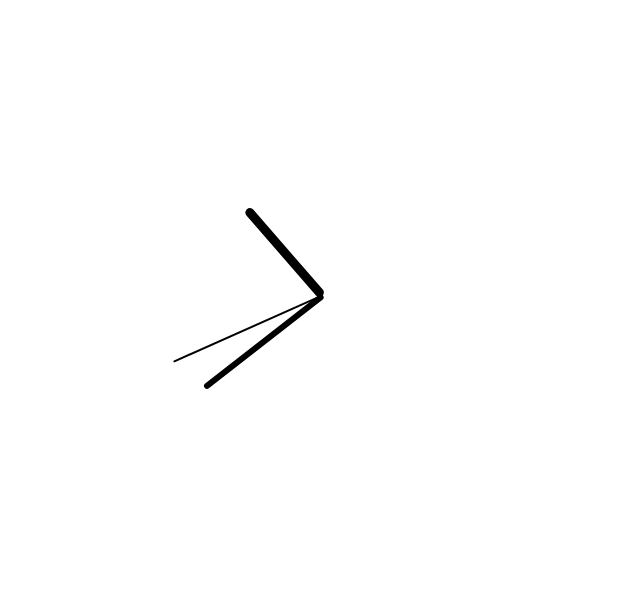
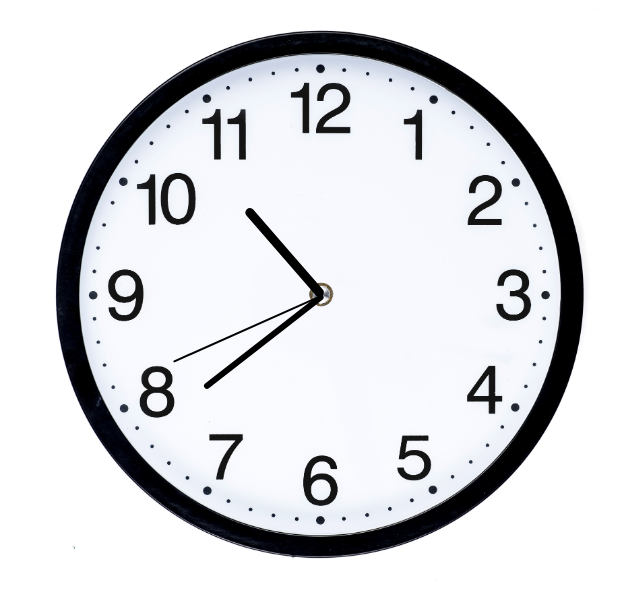
Before and after one commit to puneetkr-06/Clock, a plain HTML site: page clock.html in a window 1280 px wide. Shown: the whole page, without its empty margins (319-959 px from the left). Drawn offline with Linux system fonts and the light colour scheme.

Commit message:
Update clock.css

```diff
--- a/clock.css
+++ b/clock.css
@@ -3,7 +3,7 @@
   width: 45vw;
   height: 45vw;
   margin:  auto ;
-  background-image: url(images/clockimg.jpg);
+  background-image: url(clockimg.jpg);
   background-repeat: no-repeat;
   background-size: cover;
 
```
